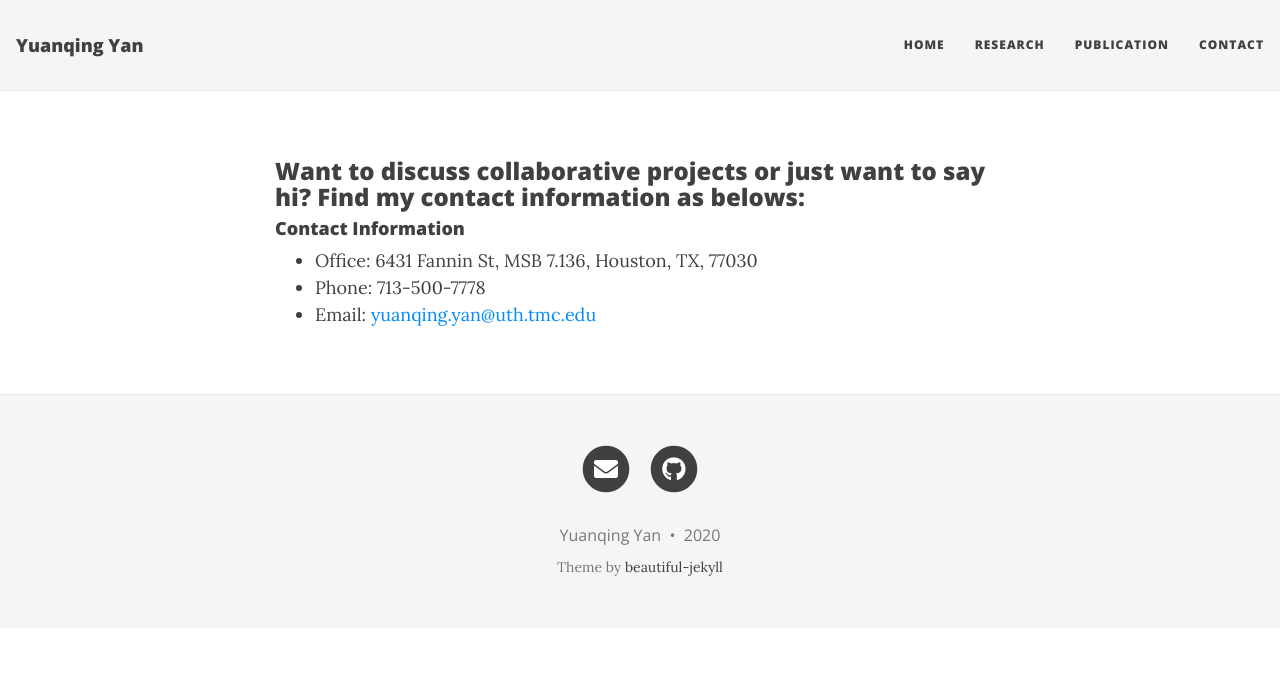
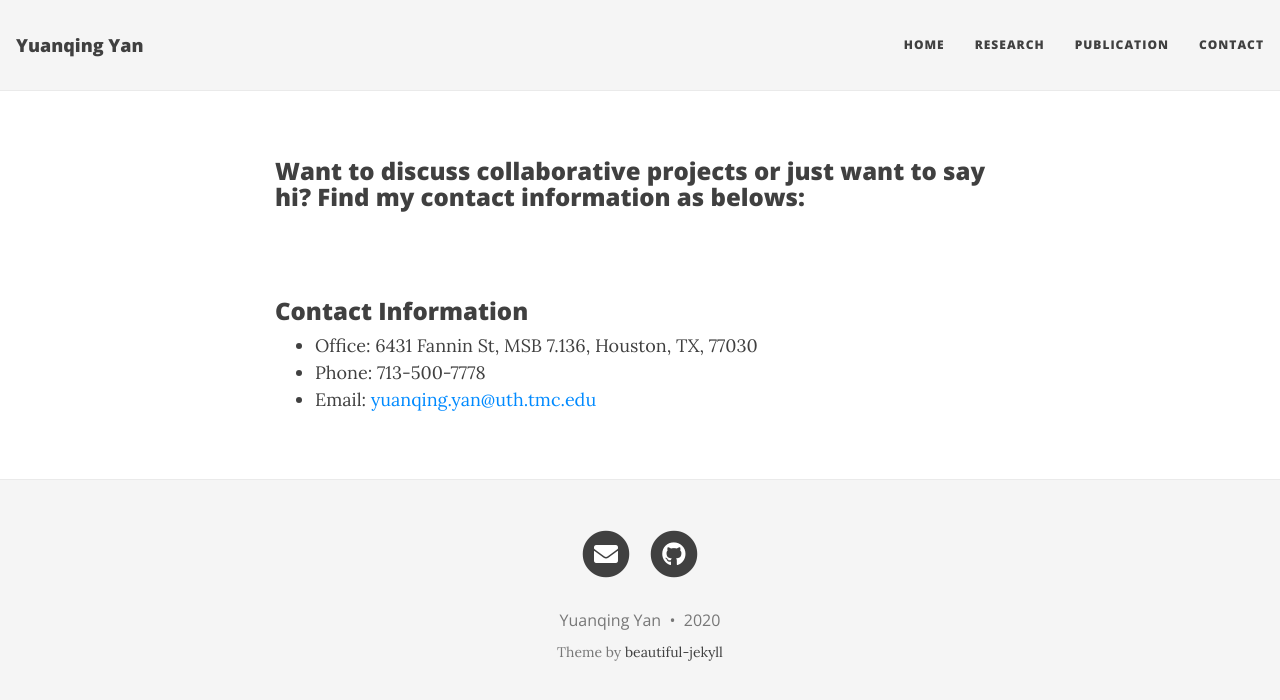
Before and after one commit to yuanqing-yan/Yuanqing, a Jekyll site: the page built from contact.md, in a window 1280 px wide. Shown: the top 700 px of the page. Built offline with Jekyll 4.4.1, drawn with Linux system fonts in a browser that asks for light colours; nearby versions of some CDN libraries.

Commit message:
modify contact

```diff
--- a/contact.md
+++ b/contact.md
@@ -4,10 +4,8 @@ title: " "
 ---
 
 ### Want to discuss collaborative projects or just want to say hi? Find my contact information as belows:
-
-
-
-#### Contact Information
+<br/>
+### Contact Information
 * Office: 6431 Fannin St, MSB 7.136, Houston, TX, 77030
 * Phone: 713-500-7778
 * Email: [yuanqing.yan@uth.tmc.edu](mailto:yuanqing.yan@uth.tmc.edu)
```
